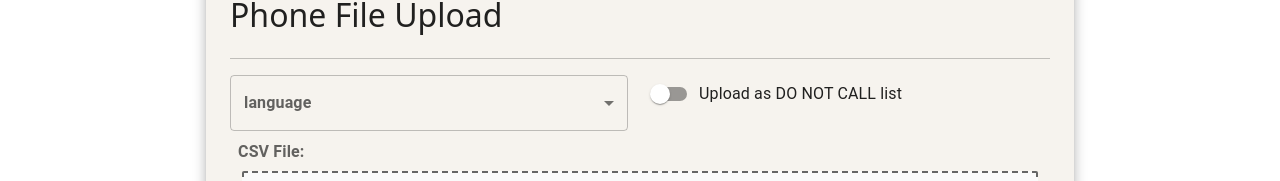
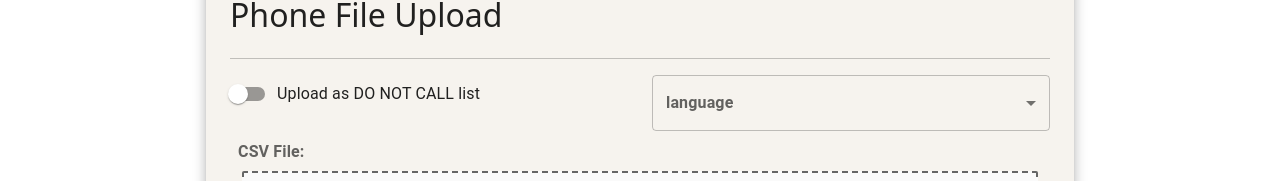
Before and after one commit to msilva01/MessagingTool, a React (Create React App) app in the folder MessagingTool.UI/clientapp/: page / in a window 1280 px wide. Shown: the part 156-337 px from the top of the page. Built offline with nearby package versions, Linux system fonts and the light colour scheme.

Commit message:
Email from Kevin making do not call ignore language

```diff
--- a/MessagingTool.UI/clientapp/src/components/PhoneUpload/PhoneUpload.tsx
+++ b/MessagingTool.UI/clientapp/src/components/PhoneUpload/PhoneUpload.tsx
@@ -13,9 +13,14 @@ import {
   Switch,
 } from "@mui/material";
 import { FontAwesomeIcon } from "@fortawesome/react-fontawesome";
-import { faEraser, faFile, faTrash, faUpload } from "@fortawesome/free-solid-svg-icons";
+import {
+  faEraser,
+  faFile,
+  faTrash,
+  faUpload,
+} from "@fortawesome/free-solid-svg-icons";
 import { useDropzone, FileWithPath } from "react-dropzone";
-import { Controller, useForm } from "react-hook-form";
+import { Controller, useForm, useWatch } from "react-hook-form";
 import { useMutation, useQueryClient } from "@tanstack/react-query";
 import { DeleteAsync, PostFile } from "../../utils/apiDataWorker";
 import * as yup from "yup";
@@ -35,7 +40,14 @@ export function PhoneUpload() {
   const [showModal, setShowModal] = useState(false);
   const [selectedFile, setSelectedFile] = useState<FileWithPath | null>(null);
   const schema = yup.object({
-    language: yup.string().required("Please select the language"),
+    language: yup
+      .string()
+      .nullable()
+      .when("doNotCall", {
+        is: (val: boolean) => val,
+        then: yup.string().notRequired(),
+        otherwise: yup.string().required("Please select the language"),
+      }),
   });
   const {
     register,
@@ -68,7 +80,7 @@ export function PhoneUpload() {
     setSelectedFile(acceptedFiles[0]);
   }, [acceptedFiles]);
 
-const {mutate:deleteMutation} = useMutation({
+  const { mutate: deleteMutation } = useMutation({
     mutationFn: async () => await DeleteAsync("Home/Delete"),
     onSuccess: () => {
       queryClient.resetQueries({ queryKey: ["PhoneNumberGrid"], exact: false });
@@ -84,12 +96,11 @@ onError: (err: any) => {
     },
   });
 
-
   const { mutate: mutate } = useMutation({
     mutationFn: async (data: FileUploadData) => {
       return await PostFile("Home/Upload", {
         File: selectedFile,
-        language: data.language,
+        language: data.doNotCall ? "1" : data.language,
         doNotCall: data.doNotCall,
       }).then((r: any) => r.data);
     },
@@ -110,13 +121,24 @@ onError: (err: any) => {
     mutate(data);
   }
 
+  const doNotCallWatch = useWatch({
+    control,
+    name: "doNotCall",
+    defaultValue: false,
+  });
+
+  useEffect(() => {
+    if (doNotCallWatch) {
+      clearErrors("language");
+    }
+  }, [doNotCallWatch]);
+
   return (
     <Container maxWidth="md" className=" p-3 mt-5">
       <NotificationModal
         show={showModal}
         headerTitle="Delete all Data"
-          bodyMessage=
-               "Are you sure you want to delete all phone numbers ? This action cannot be reversed"
+        bodyMessage="Are you sure you want to delete all phone numbers ? This action cannot be reversed"
         onHide={() => setShowModal(false)}
         updateData={() => deleteMutation()}
         headerColor="delete"
@@ -130,38 +152,6 @@ onError: (err: any) => {
         <hr></hr>
         <form onSubmit={handleSubmit(onSubmit)}>
           <Row>
-            <Col md={6}>
-              <Controller
-                control={control}
-                name="language"
-                render={({ field: { onChange, name, value } }) => (
-                  <FormControl fullWidth>
-                    <InputLabel id="demo-simple-select-label">
-                      language
-                    </InputLabel>
-                    <Select
-                      {...register("language")}
-                      labelId="demo-simple-select-label"
-                      id="demo-simple-select"
-                      label="Language"
-                      onChange={onChange}
-                      value={value}
-                    >
-                      <MenuItem value="">
-                        <em>None</em>
-                      </MenuItem>
-                      <MenuItem value="1"> English </MenuItem>
-                      <MenuItem value="2"> Spanish </MenuItem>
-                    </Select>
-                    {errors?.language && (
-                      <p className="errorMessage">
-                        {errors?.language?.message?.toString()}
-                      </p>
-                    )}
-                  </FormControl>
-                )}
-              />
-            </Col>
             <Col>
               <Controller
                 control={control}
@@ -181,6 +171,39 @@ onError: (err: any) => {
                         />
                       }
                     />
+                  </FormControl>
+                )}
+              />
+            </Col>
+            <Col md={6}>
+              <Controller
+                control={control}
+                name="language"
+                render={({ field: { onChange, name, value } }) => (
+                  <FormControl fullWidth>
+                    <InputLabel id="demo-simple-select-label">
+                      language
+                    </InputLabel>
+                    <Select
+                      {...register("language")}
+                      labelId="demo-simple-select-label"
+                      id="demo-simple-select"
+                      label="Language"
+                      onChange={onChange}
+                      disabled={doNotCallWatch}
+                      value={value}
+                    >
+                      <MenuItem value="">
+                        <em>None</em>
+                      </MenuItem>
+                      <MenuItem value="1"> English </MenuItem>
+                      <MenuItem value="2"> Spanish </MenuItem>
+                    </Select>
+                    {errors?.language && (
+                      <p className="errorMessage">
+                        {errors?.language?.message?.toString()}
+                      </p>
+                    )}
                   </FormControl>
                 )}
               />
--- a/MessagingTool.UI/clientapp/src/components/SendMessage/SendMessage.tsx
+++ b/MessagingTool.UI/clientapp/src/components/SendMessage/SendMessage.tsx
@@ -270,8 +270,11 @@ export function SendMessage(props: ISendMessageProps) {
               <h2 className="me-4">
                 {props.doNotCall ? "Do Not Call List" : "Send Text "}
               </h2>
+              {!props.doNotCall && (
                 <FormControl style={{ width: 200 }} className="ms-4">
-                <InputLabel id="demo-simple-select-label">language</InputLabel>
+                  <InputLabel id="demo-simple-select-label">
+                    language
+                  </InputLabel>
                   <Select
                     labelId="demo-simple-select-label"
                     id="demo-simple-select"
@@ -286,6 +289,7 @@ export function SendMessage(props: ISendMessageProps) {
                     <MenuItem value="2"> Spanish </MenuItem>
                   </Select>
                 </FormControl>
+              )}
               <FormControl className="mt-0 ms-2">
                 <TextField
                   id="search"
```
Also changed, not shown: 1 other file (tests, documents, lock files or other folders). Lines whose indentation alone changed are shown as unchanged.
